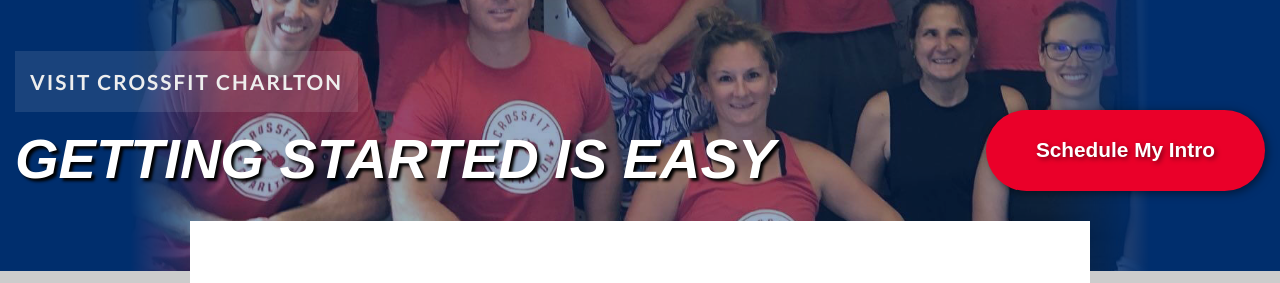
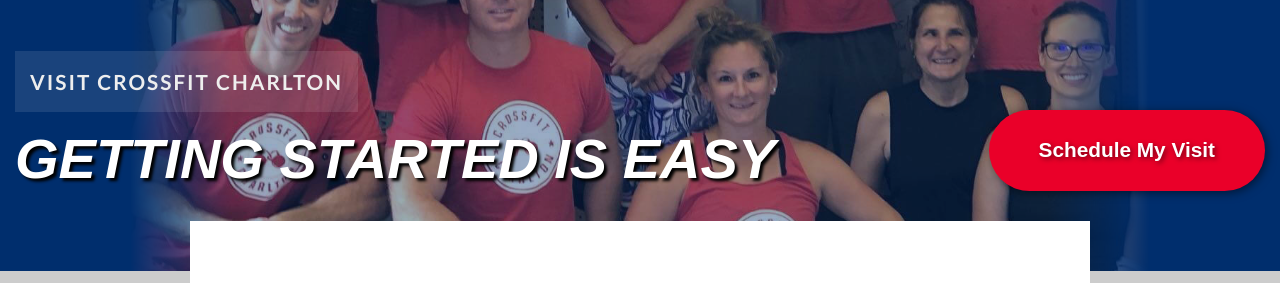
Before and after one commit to jeffhow/crossfitcharlton, a Jekyll site: the page built from get-started.html, in a window 1280 px wide and 900 px high. Shown: the part 179-462 px from the top of the window. Built offline with Jekyll 4.4.1, drawn with Linux system fonts in a browser that asks for light colours; some web fonts are replaced.

Commit message:
contact-us links

```diff
--- a/_includes/page-jumbotron.html
+++ b/_includes/page-jumbotron.html
@@ -14,7 +14,7 @@
         {% endif %}
         </div>
         <div class="col">
-          <a class="cta cta--lg" href="https://crossfitcharlton.pushpress.com/open/interested">Schedule My Intro</a>
+          <a class="cta cta--lg" href="contact-us.html#start-here">Schedule My Visit</a>
         </div>
       </header>
     </div>
--- a/contact-us.html
+++ b/contact-us.html
@@ -12,7 +12,7 @@
 ---
 
 <div class="container multi-col contact-us">
-  <div class="col">
+  <div class="col" id="start-here">
     <h2>Find us online</h2>
     <div class="col contact-us-social-links">
         <a class="facebook cta cta--blue" href="https://www.facebook.com/CrossFitCharlton/" target="_blank" rel="noopener noreferrer">
--- a/get-started.html
+++ b/get-started.html
@@ -34,7 +34,7 @@
 
       <h2>How it works</h2>
       <ul>
-        <li><a href="https://crossfitcharlton.pushpress.com/open/interested" target="_blank">Register here</a></li>
+        <li><a href="contact-us.html" target="_blank">Register here</a></li>
         <li>We'll contact you to schedule your visit</li>
         <li>Arrive a few minutes before and check-in at our front desk</li>
         <li>One of our coaches will greet you and show you around</li>
```
